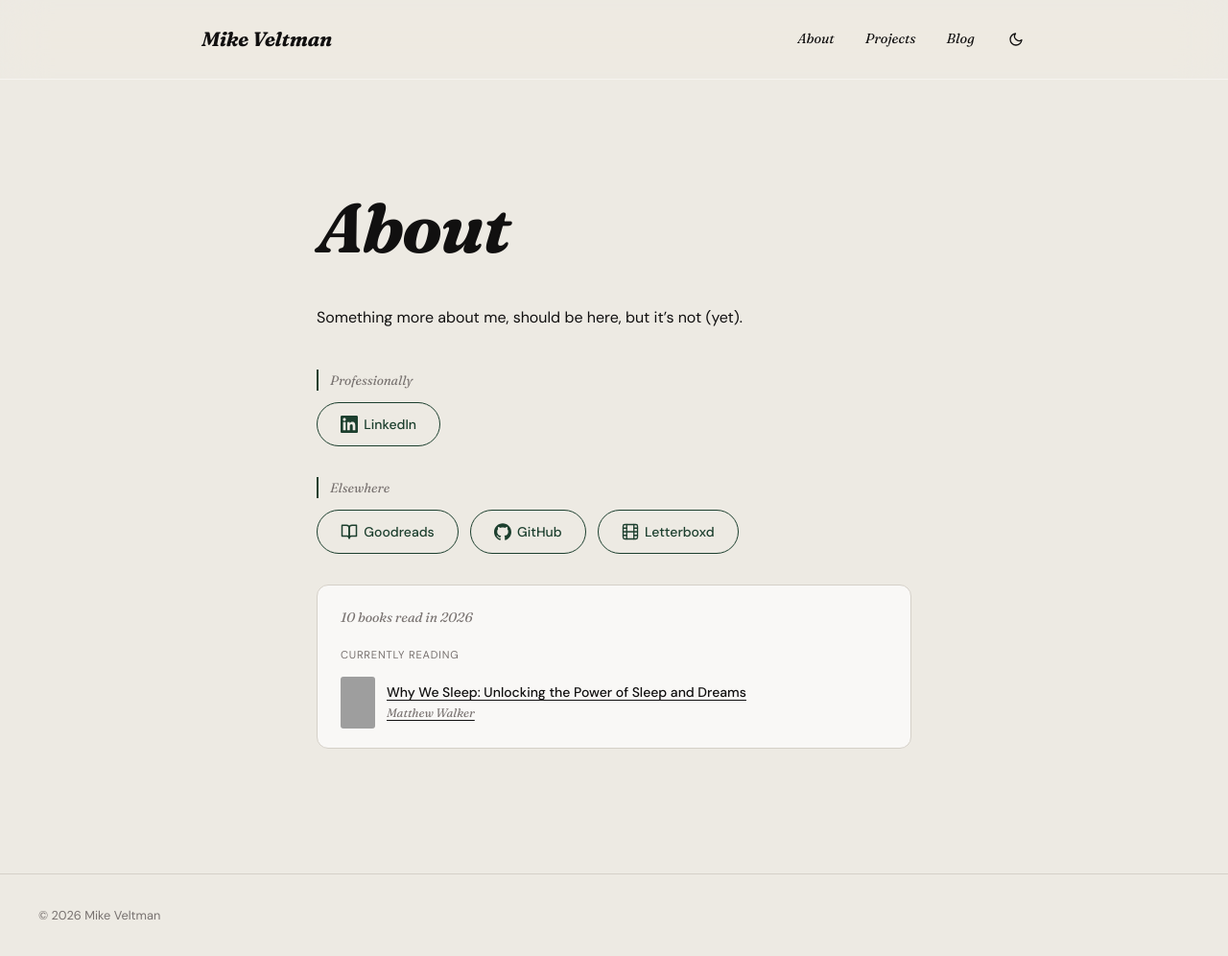
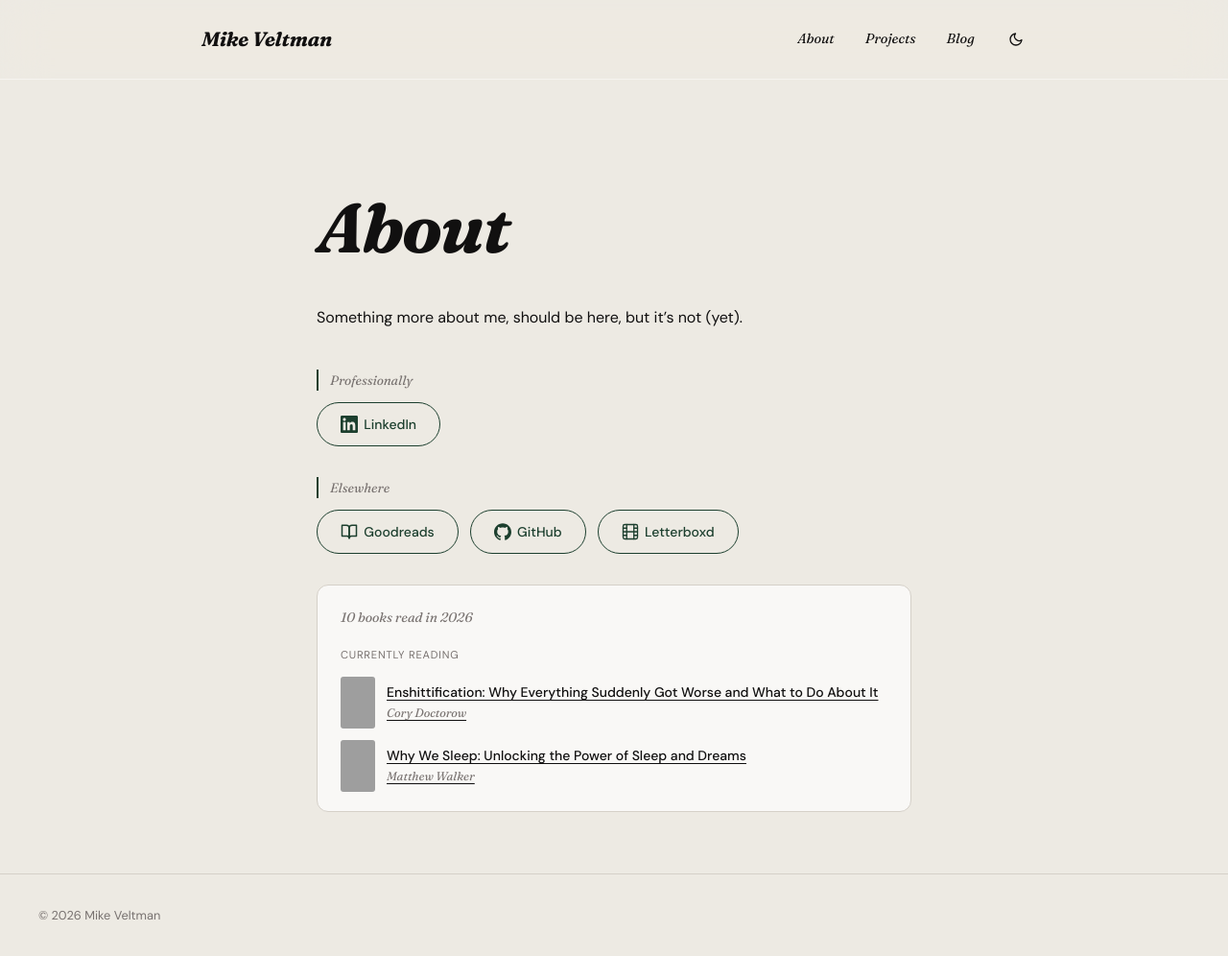
Before and after one commit to mikeveltman/mikeveltman.github.io, a Jekyll site: the page built from _pages/over.md, in a window 1280 px wide and 996 px high. Shown: the whole window at 96% size. Built offline with Jekyll 4.4.1, drawn with Linux system fonts in a browser that asks for light colours; grey boxes are pictures that could not be loaded.

Commit message:
Update Goodreads data

```diff
--- a/_data/goodreads.json
+++ b/_data/goodreads.json
@@ -2,6 +2,13 @@
   "year": 2026,
   "read_count": 10,
   "currently_reading": [
+    {
+      "title": "Enshittification: Why Everything Suddenly Got Worse and What to Do About It",
+      "author": "Cory Doctorow",
+      "cover": "https://i.gr-assets.com/images/S/compressed.photo.goodreads.com/books/1745430964l/222376640._SY475_.jpg",
+      "url": "https://www.goodreads.com/review/show/8499312686?utm_medium=api&utm_source=rss",
+      "read_at": ""
+    },
     {
       "title": "Why We Sleep: Unlocking the Power of Sleep and Dreams",
       "author": "Matthew Walker",
```
